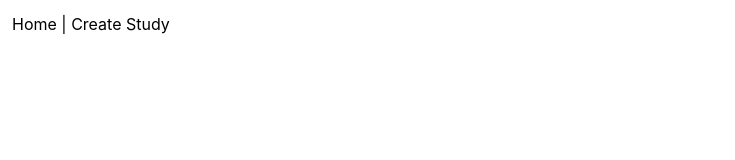
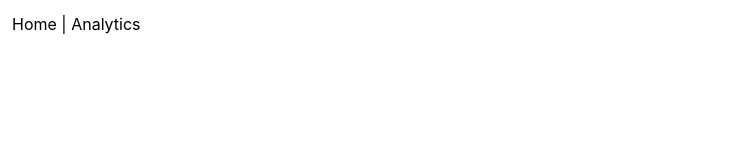
Before and after one commit to isabellekwan/research-connect, a React (Vite) app in the folder frontend/: page / in a window 1280 px wide. Shown: the top 160 px of the page, without its empty margins (0-735 px from the left). Built offline with nearby package versions, Linux system fonts and the light colour scheme.

Commit message:
fix: route analytics dashboard

```diff
--- a/frontend/src/App.tsx
+++ b/frontend/src/App.tsx
@@ -5,7 +5,7 @@ function App() {
   return (
     <BrowserRouter>
       <nav style={{ padding: '12px' }}>
-        <Link to="/">Home</Link> | <Link to="/studies/new">Create Study</Link>
+        <Link to="/">Home</Link> | <Link to="/analytics">Analytics</Link>
       </nav>
 
       <Routes>
@@ -18,7 +18,7 @@ function App() {
           }
         />
 
-        <Route path="/studies/new" element={<AnalyticsDashboard />} />
+        <Route path="/analytics" element={<AnalyticsDashboard />} />
       </Routes>
     </BrowserRouter>
   );
```
